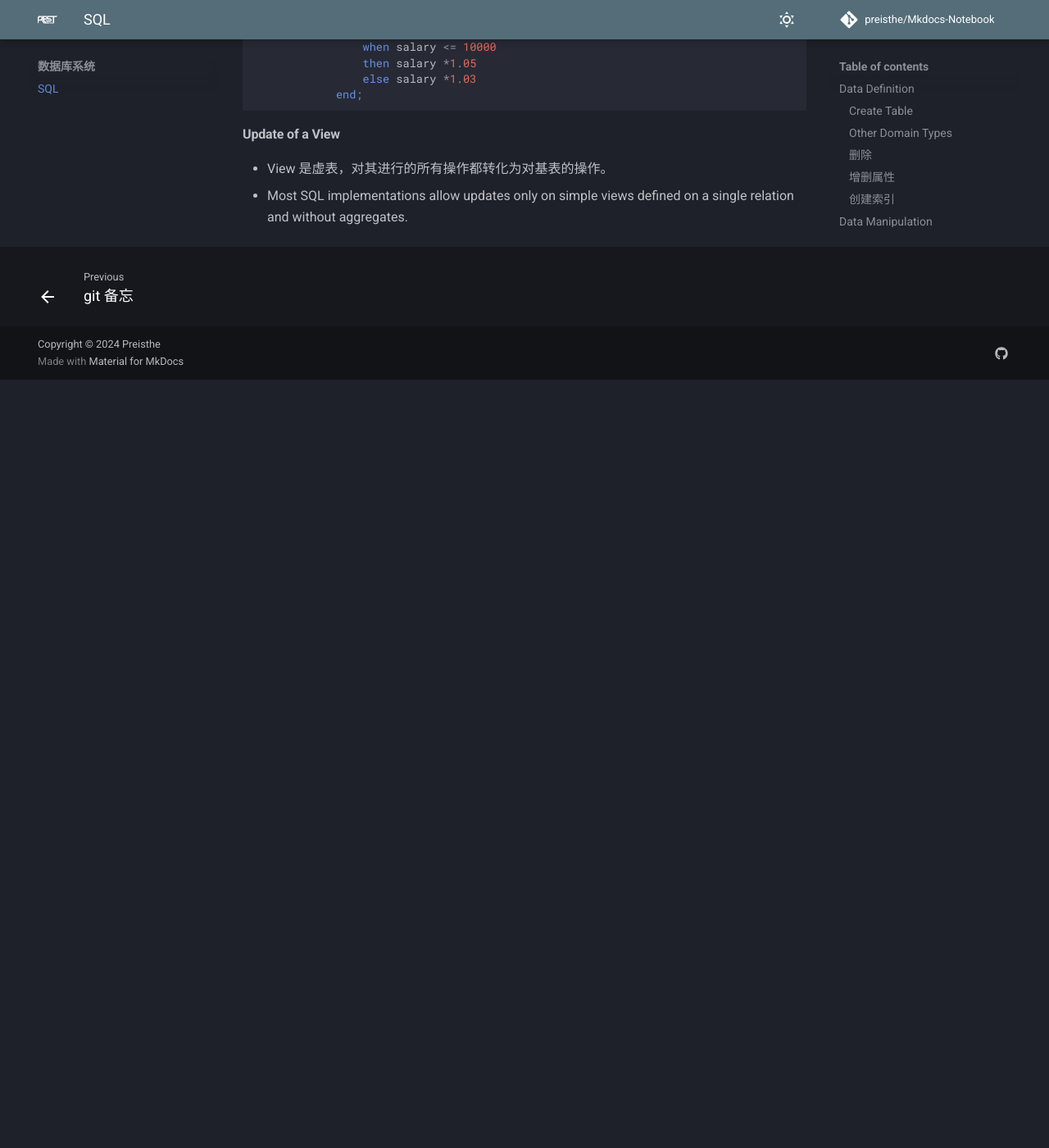
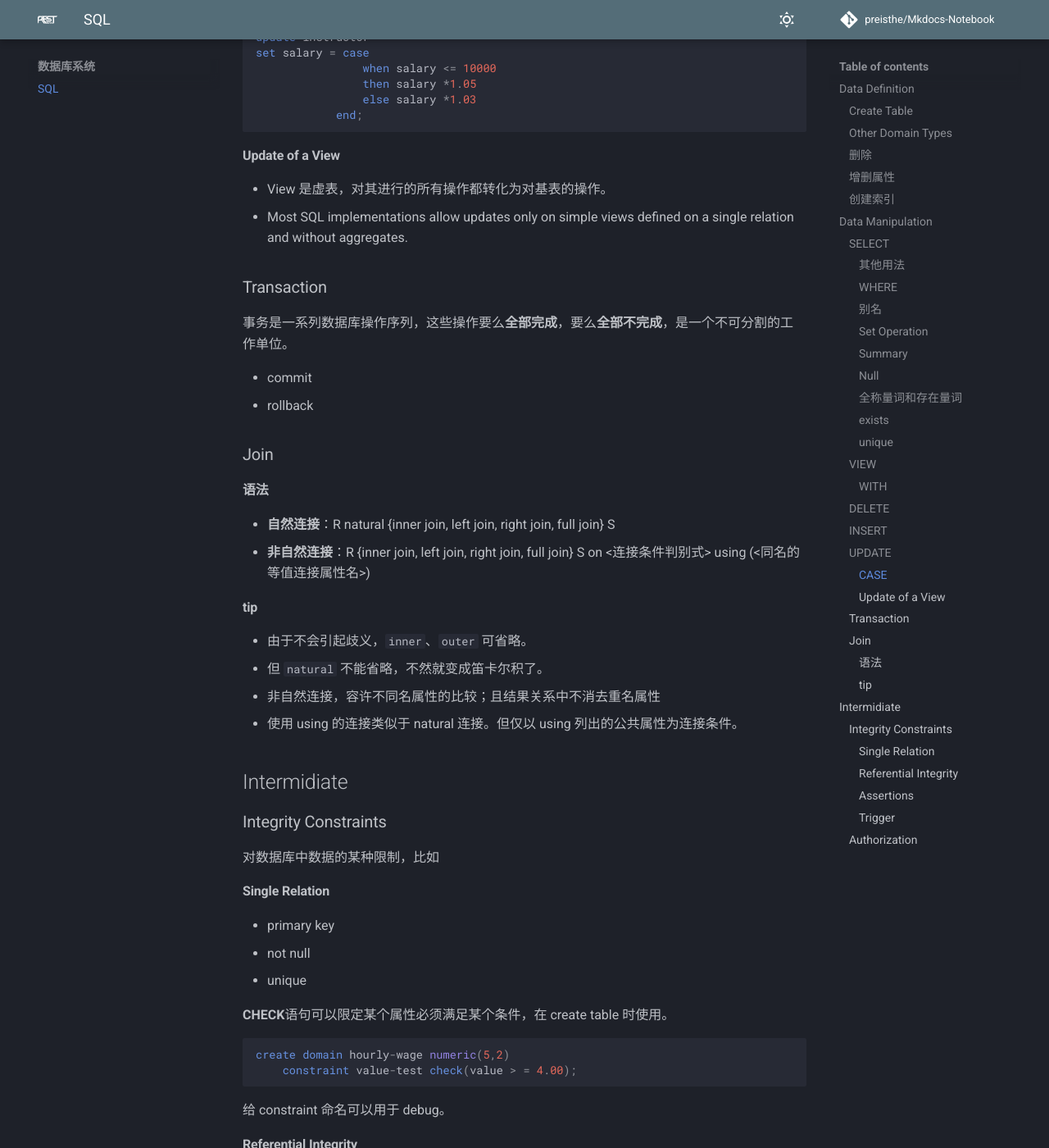
Before and after one commit to Preisthe/Mkdocs-Notebook, an MkDocs documentation site: the page built from docs/数据库系统/dbsys.md, in a window 1280 px wide and 1400 px high, scrolled down 5215 px. Shown: the whole window at 82% size. Built offline with MkDocs 1.6.1 and Material for MkDocs 9.7.7, drawn with Linux system fonts in a browser that asks for light colours; comment, search, counter and statistics services are not loaded; before the commit the page ends 5678 px from its top, so only the background shows below that; some of the changed text lies outside the part shown.

Commit message:
add some db and cpp notes

````diff
--- a/docs/数据库系统/dbsys.md
+++ b/docs/数据库系统/dbsys.md
@@ -112,10 +112,10 @@ SELECT <[DISTINCT] c1,c2,…> FROM <r1,…>
 ORDER BY <c1[DESC][,c2[DESC|ASC],…]>
 ```
 
-执行顺序：From → where → group (aggregate) → having → select → order by
-**因此 where 后的条件先于 having 后的条件进行筛选**
-
-当出现嵌套时，在同一SQL语句内，除非外层查询的元组变量引入内层查询，否则内层查询只进行一次。
+- GROUP BY子句应该在HAVING子句之前
+- 执行顺序：From → where → group (aggregate) → having → select → order by
+  **因此 where 后的条件先于 having 后的条件进行筛选**
+- 当出现嵌套时，在同一SQL语句内，除非外层查询的元组变量引入内层查询，否则内层查询只进行一次。
 
 #### Null
 
@@ -215,3 +215,118 @@ set salary = case
 
 - View 是虚表，对其进行的所有操作都转化为对基表的操作。
 - Most SQL implementations allow updates only on simple views defined on a single relation and without aggregates.
+
+### Transaction
+
+事务是一系列数据库操作序列，这些操作要么**全部完成**，要么**全部不完成**，是一个不可分割的工作单位。
+
+- commit
+- rollback
+
+### Join
+
+#### 语法
+
+- **自然连接**：R natural {inner join, left join, right join, full join} S
+- **非自然连接**：R {inner join, left join, right join, full join} S
+    on <连接条件判别式>
+    using (<同名的等值连接属性名>)
+
+#### tip
+
+- 由于不会引起歧义，`inner`、`outer` 可省略。
+- 但 `natural` 不能省略，不然就变成笛卡尔积了。
+- 非自然连接，容许不同名属性的比较；且结果关系中不消去重名属性
+- 使用 using 的连接类似于 natural 连接。但仅以 using 列出的公共属性为连接条件。
+
+## Intermidiate
+
+### Integrity Constraints
+
+对数据库中数据的某种限制，比如
+
+#### Single Relation
+
+- primary key
+- not null
+- unique
+
+**CHECK**语句可以限定某个属性必须满足某个条件，在 create table 时使用。
+
+```sql
+create domain hourly-wage numeric(5,2)
+    constraint value-test check(value > = 4.00);
+```
+
+给 constraint 命名可以用于 debug。
+
+#### Referential Integrity
+
+**foreign key**，需进行以下检查：
+
+- Insert 确保新插入的元组在参照关系中存在
+- Delete 要么 reject，要么 cascading delete
+
+**SQL 中的写法**：
+
+```sql
+foreign key (dept_name) references department -- 在最后指定
+dept_name  varchar (20) references department -- 在定义时指定
+```
+
+**foreign key** 默认引用主键，也可以指定引用其他属性，但必须是唯一的
+
+```sql
+foreign key (dept_name) references department (building)
+```
+
+**冲突处理方法**
+
+```sql
+create table course(
+            . . .
+    foreign key(dept_name) references department
+            [on delete cascade]
+            [on update cascade]
+            . . . );
+```
+
+- NULL 是视作符合外键要求的值
+
+#### Assertions
+
+```sql
+CREATE ASSERTION <assertion-name>
+    CHECK <predicate>;
+```
+
+每当系统更新时都运行检查，开销很大
+
+#### Trigger
+
+**Example**
+
+```sql
+create trigger timeslot_check1 after insert [of <attr>] on section
+            referencing new row as nrow
+            for each row
+            when (nrow.time_slot_id not in (
+                        select time_slot_id
+                         from time_slot)) /* time_slot_id not present
+                                                         in time_slot */
+             begin
+                rollback
+             end;
+```
+
+或者直接检查整个表：
+
+```sql
+referencing new table as ntable
+for each statement
+    ...
+```
+
+删除触发器：drop trigger <触发器名>;
+
+### Authorization
````
Also changed, not shown: docs/C++/cpp.md (+6 -0 lines).
